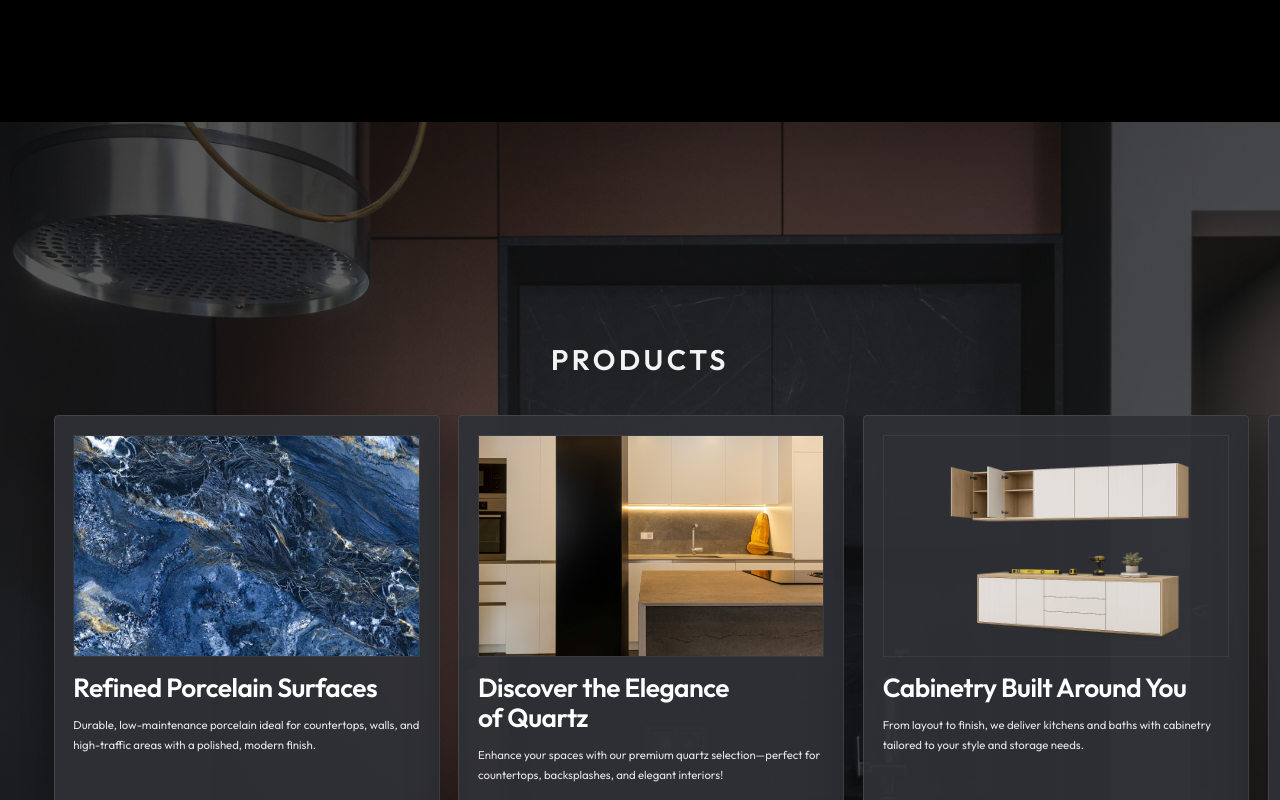
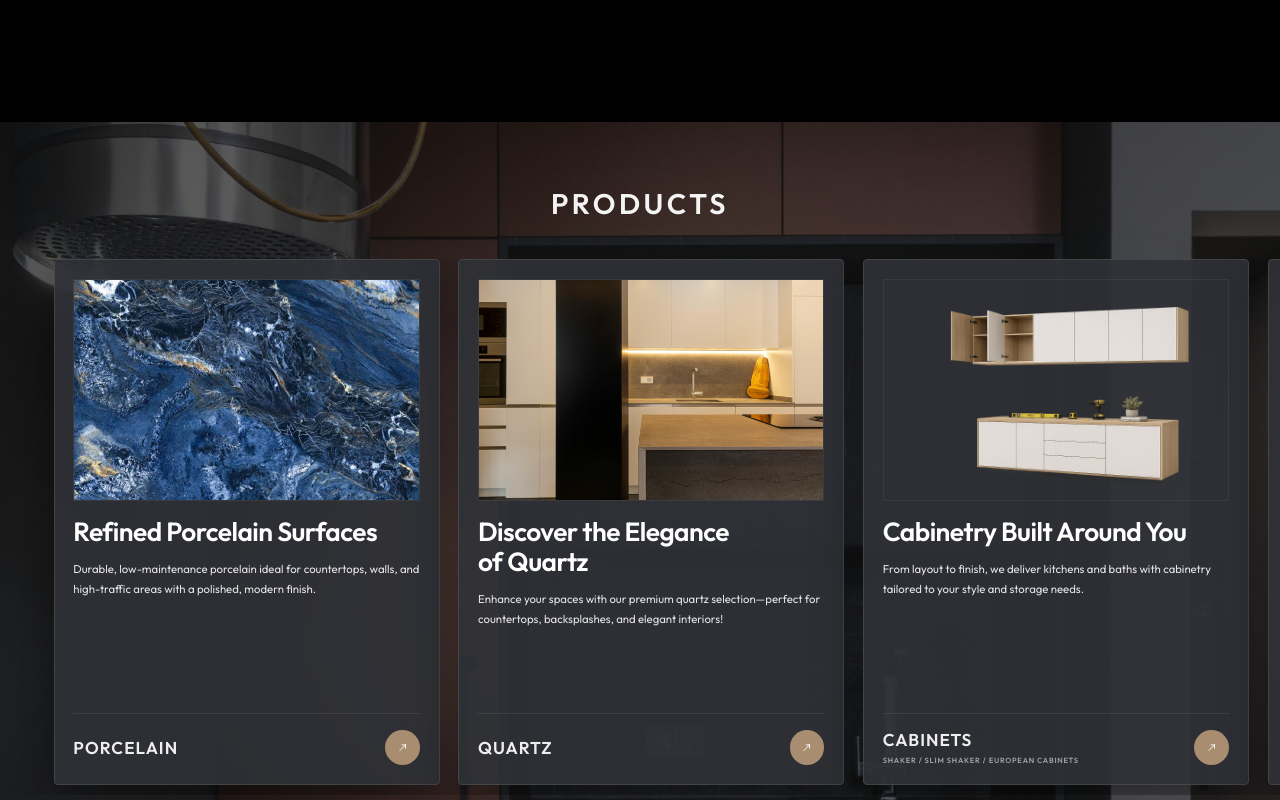
Before and after one commit to ebru-boyaci/stone-space-florida, a React (Vite) app: page / in a window 1280 px wide. Shown: the part 4100-4900 px from the top of the page. Built offline with nearby package versions, Linux system fonts and the light colour scheme.

Commit message:
Update ProductsSpotlightSection styles to adjust padding and alignment for improved layout and visual consistency across different screen sizes.

```diff
--- a/src/components/ProductsSpotlightSection.tsx
+++ b/src/components/ProductsSpotlightSection.tsx
@@ -123,7 +123,7 @@ export function ProductsSpotlightSection() {
   return (
     <section
       ref={sectionRef}
-      className="relative isolate flex min-h-[140vh] items-center overflow-x-clip bg-[#171312] px-6 py-20 sm:min-h-[150vh] sm:px-10 sm:py-24 [contain:layout_paint]"
+      className="relative isolate flex min-h-[140vh] items-start justify-center overflow-x-clip bg-[#171312] px-6 pb-20 pt-16 sm:min-h-[150vh] sm:px-10 sm:pb-24 sm:pt-20 md:pt-24 [contain:layout_paint]"
       aria-labelledby="products-spotlight-heading"
     >
       <img
```
